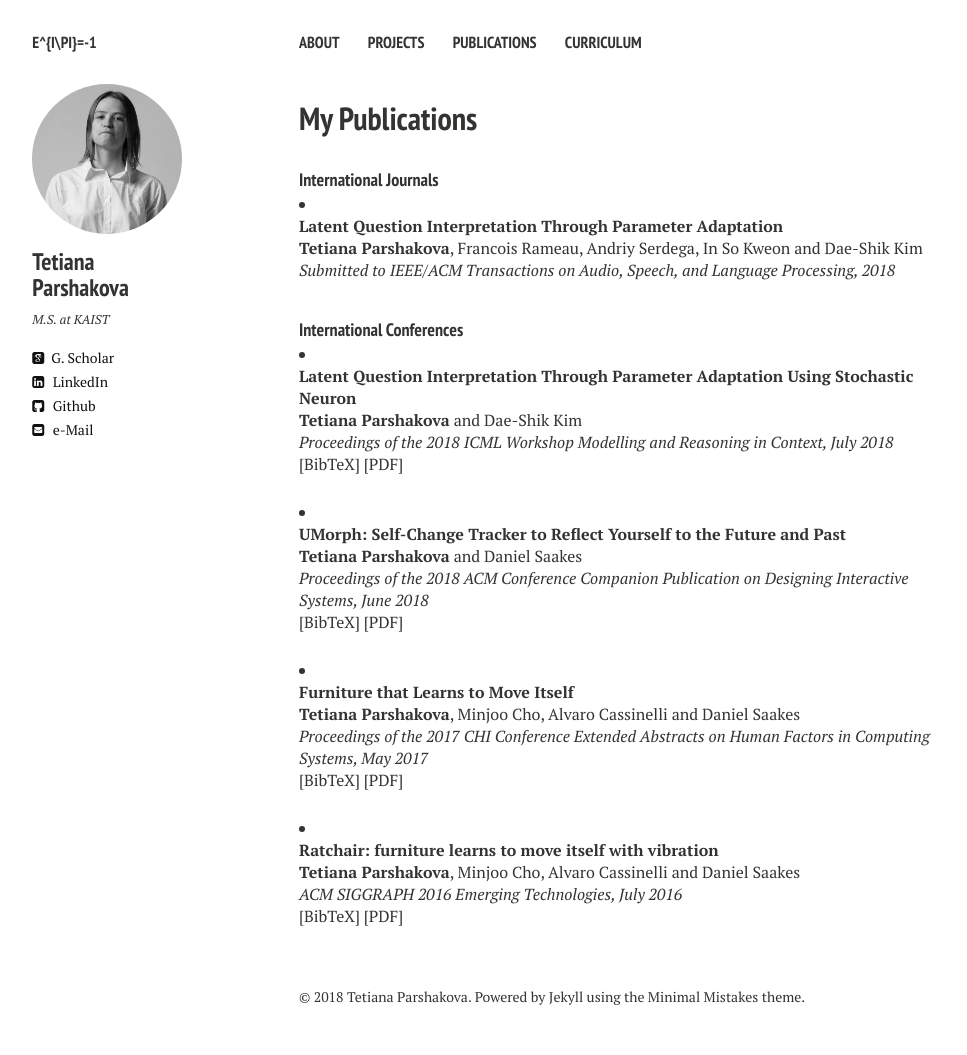
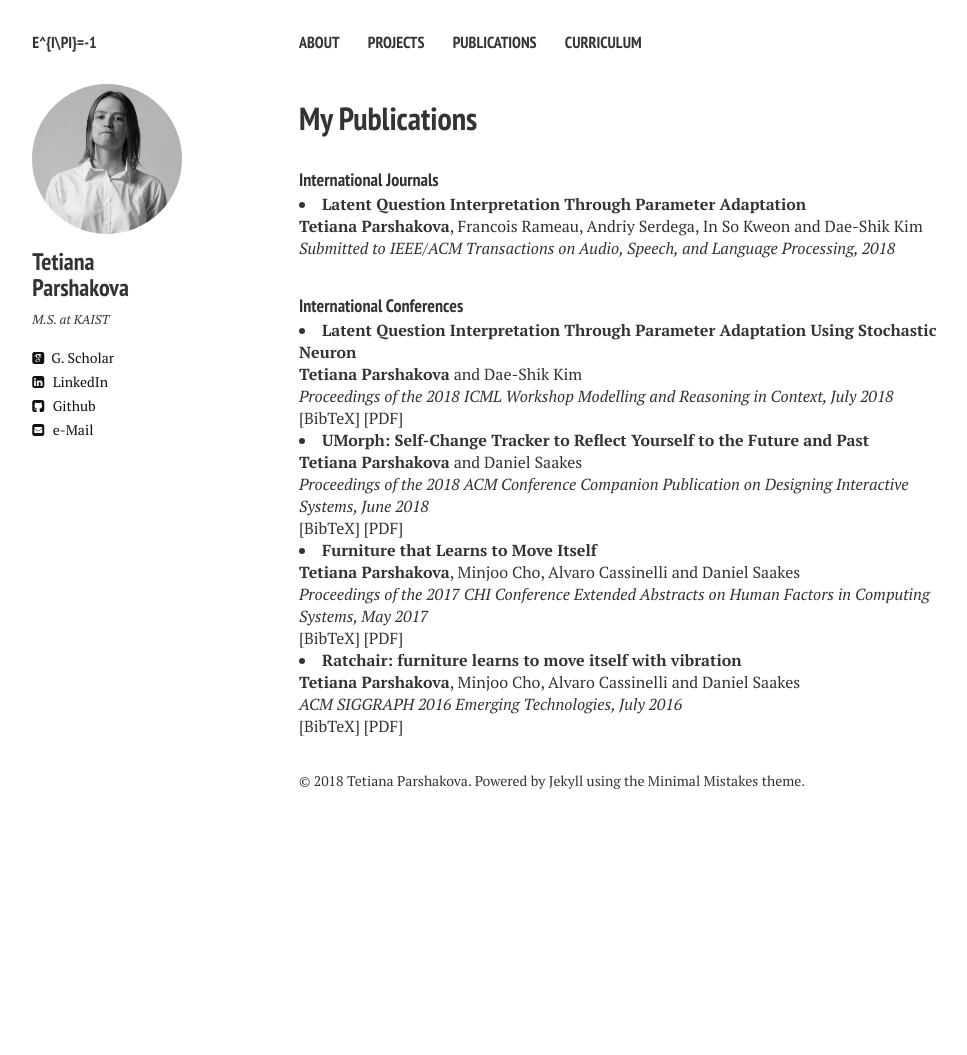
Before and after one commit to alexanch/parshakova.github.io, a Jekyll site: the page built from publications.md, in a window 1280 px wide. Shown: the whole page, without its empty margins (21-988 px from the left). Built offline with Jekyll 4.4.1, drawn with Linux system fonts in a browser that asks for light colours; nearby versions of some CDN libraries; after the commit the page ends 900 px from its top, so only the background shows below that.

Commit message:
Update publications.html

```diff
--- a/_layouts/publications.html
+++ b/_layouts/publications.html
@@ -83,7 +83,7 @@ div.bibtex pre { font-size: 75%; overflow: auto;  width: 100%; padding: 0em 0em;
 
 <h4 style="margin-bottom:0px;padding-top:10px;">International Journals</h4>
 
-<li ><p>
+<li >
 <b>Latent Question Interpretation Through Parameter Adaptation</b>
 <br><b>Tetiana Parshakova</b>, Francois Rameau, Andriy Serdega, In So Kweon and Dae-Shik Kim<br>
 <i>Submitted to IEEE/ACM Transactions on Audio, Speech, and Language Processing,</i><i>  2018</i>
@@ -98,14 +98,14 @@ div.bibtex pre { font-size: 75%; overflow: auto;  width: 100%; padding: 0em 0em;
 
 
 
-<li ><p>
+<li >
 <b>Latent Question Interpretation Through Parameter Adaptation Using Stochastic Neuron</b>
 <br><b>Tetiana Parshakova</b> and Dae-Shik Kim<br>
 <i>Proceedings of the 2018 ICML Workshop Modelling and Reasoning in Context,</i><i> July 2018</i>
 <br />
 <a href="javascript:toggleBibtex('parshakova2018latent')">[BibTeX]</a>
 <a href="http://ceur-ws.org/Vol-2134/#paper07" target="_blank">[PDF]</a>
-</p>
+
 <div id="parshakova2018latent" class="bibtex noshow">
 <pre>
 @inproceedings{parshakova2018latent,
@@ -122,14 +122,14 @@ div.bibtex pre { font-size: 75%; overflow: auto;  width: 100%; padding: 0em 0em;
 </li>
 
 
-<li ><p>
+<li >
 <b>UMorph: Self-Change Tracker to Reflect Yourself to the Future and Past</b>
 <br><b>Tetiana Parshakova</b> and Daniel Saakes<br>
 <i>Proceedings of the 2018 ACM Conference Companion Publication on Designing Interactive Systems,</i><i> June 2018</i>
 <br />
 <a href="javascript:toggleBibtex('parshakova2018umorph')">[BibTeX]</a>
 <a href="https://www.researchgate.net/publication/325702525_UMorph_Self-Change_Tracker_to_Reflect_Yourself_to_the_Future_and_Past" target="_blank">[PDF]</a>
-</p>
+
 <div id="parshakova2018umorph" class="bibtex noshow">
 <pre>
 @inproceedings{parshakova2018umorph,
@@ -145,14 +145,14 @@ div.bibtex pre { font-size: 75%; overflow: auto;  width: 100%; padding: 0em 0em;
 </li>
 
 
-<li ><p>
+<li >
 <b>Furniture that Learns to Move Itself</b>
 <br><b>Tetiana Parshakova</b>, Minjoo Cho, Alvaro Cassinelli and Daniel Saakes<br>
 <i>Proceedings of the 2017 CHI Conference Extended Abstracts on Human Factors in Computing Systems,</i><i> May 2017</i>
 <br />
 <a href="javascript:toggleBibtex('parshakova2017furniture')">[BibTeX]</a>
 <a href="https://www.researchgate.net/publication/316613713_Furniture_that_Learns_to_Move_Itself" target="_blank">[PDF]</a>
-</p>
+
 <div id="parshakova2017furniture" class="bibtex noshow">
 <pre>
 @inproceedings{parshakova2017furniture,
@@ -167,14 +167,14 @@ div.bibtex pre { font-size: 75%; overflow: auto;  width: 100%; padding: 0em 0em;
 </div>
 </li>
 
-<li ><p>
+<li >
 <b>Ratchair: furniture learns to move itself with vibration</b>
 <br><b>Tetiana Parshakova</b>, Minjoo Cho, Alvaro Cassinelli and Daniel Saakes<br>
 <i>ACM SIGGRAPH 2016 Emerging Technologies,</i><i> July 2016</i>
 <br />
 <a href="javascript:toggleBibtex('parshakova2016ratchair')">[BibTeX]</a>
 <a href="https://www.researchgate.net/publication/305455721_Ratchair_furniture_learns_to_move_itself_with_vibration" target="_blank">[PDF]</a>
-</p>
+
 <div id="parshakova2017furniture" class="bibtex noshow">
 <pre>
 @inproceedings{parshakova2016ratchair,
```
